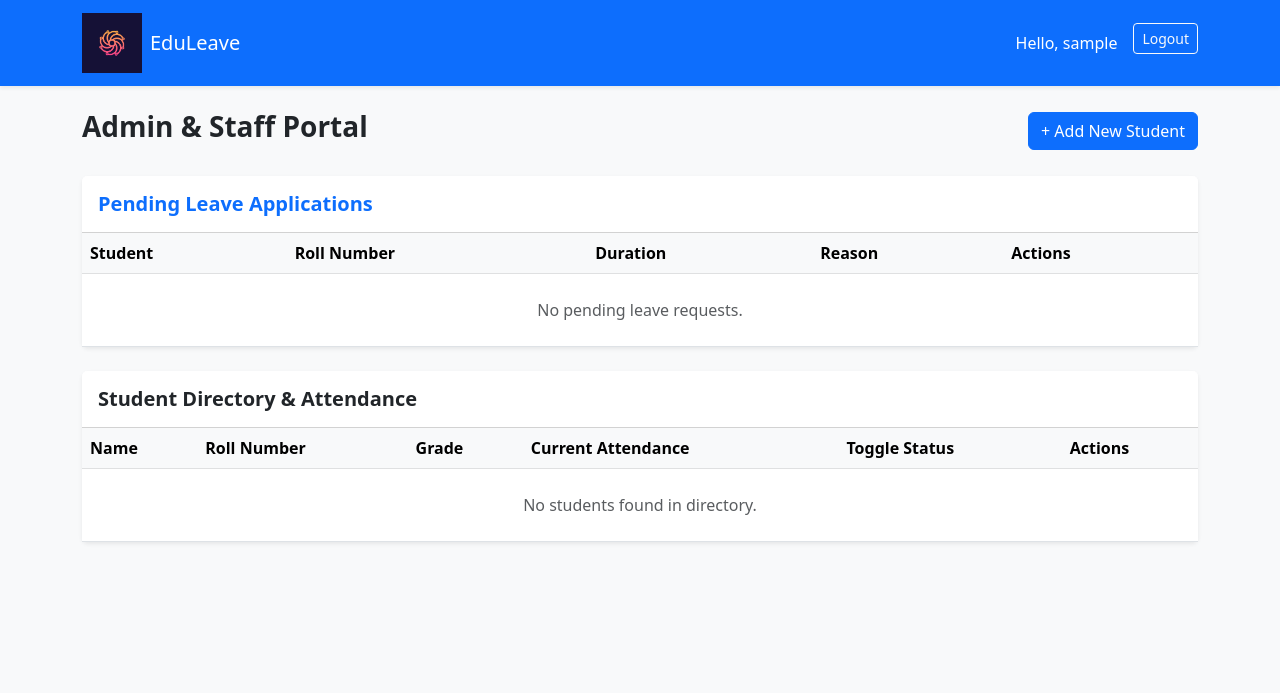
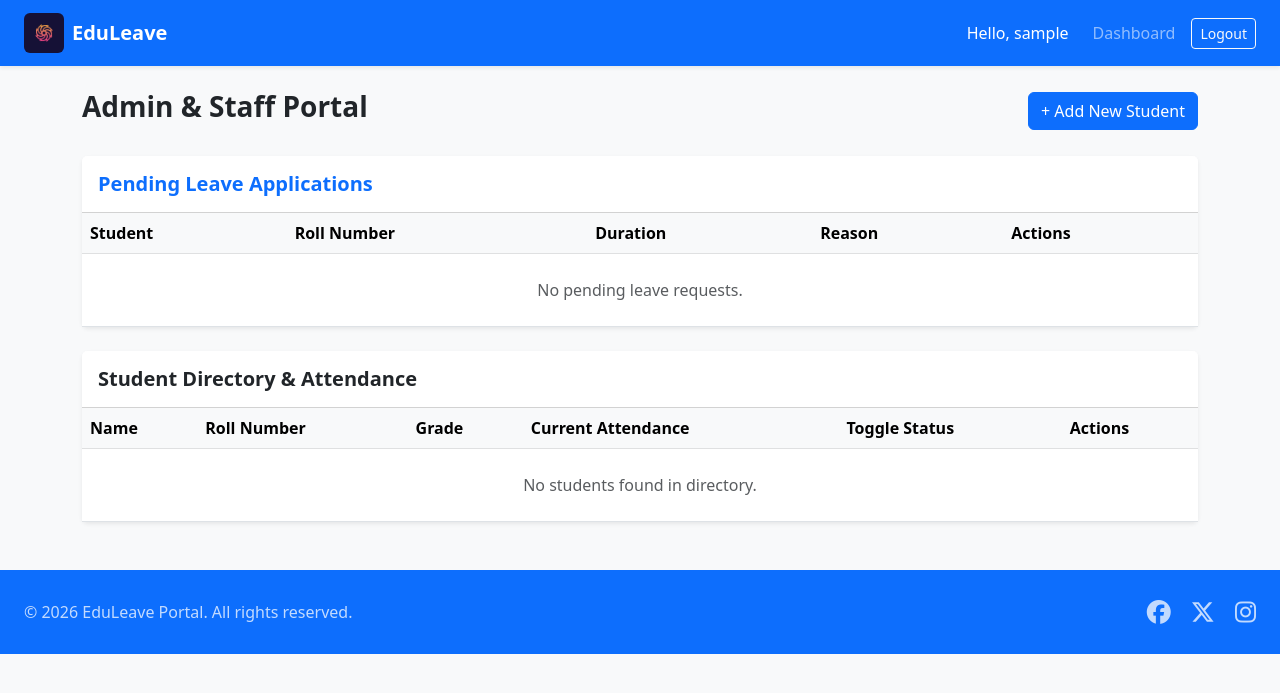
Before and after one commit to shrutijind/student_project, a Django app: page /dashboard/ in a window 1280 px wide. Shown: the top 693 px of the page. Run offline with Django 5.2, Linux system fonts and the light colour scheme; the visitor is signed in with stand-in values (Sample User, id 1); data that the repository does not hold is empty.

Commit message:
Add footer with socila media links using Font Awesome

```diff
--- a/students/templates/students/base.html
+++ b/students/templates/students/base.html
@@ -4,6 +4,8 @@
 <head>
     <meta charset="UTF-8">
     <meta name="viewport" content="width=device-width, initial-scale=1.0">
+    <!-- Font Awesome CDN (v6.5.1) -->
+<link rel="stylesheet" href="https://cdnjs.cloudflare.com/ajax/libs/font-awesome/6.5.1/css/all.min.css">
     <title>EduLeave</title>
    <!-- PNG Favicon using eduleavelogo.png -->
     <link rel="icon" type="image/png" href="{% static 'students/images/eduleavelogo.png' %}">
@@ -13,33 +15,50 @@
 </head>
 <body class="bg-light">
 
-    <!-- Navbar -->
+    <!-- Navigation Bar -->
 <nav class="navbar navbar-expand-lg navbar-dark bg-primary shadow-sm mb-4">
-        <div class="container">
-            <a class="navbar-brand d-flex align-items-center" href="{% url 'dashboard' %}">
+    <div class="container-fluid px-4">
+        <!-- Brand Link shifted left -->
+        <a class="navbar-brand d-flex align-items-center fw-bold me-auto ms-0" href="{% url 'dashboard' %}">
             <img src="{% static 'students/images/eduleavelogo.png' %}"
                  alt="EduLeave Logo"
-         width="60"
-         height="60"
-         class="d-inline-block align-text-top me-2"
-         onerror="this.style.display='none'; this.remove();">
+                 width="40"
+                 height="40"
+                 class="d-inline-block align-text-top me-2 rounded">
             <span>EduLeave</span>
         </a>
-            <div class="d-flex">
+
+        <button class="navbar-toggler" type="button" data-bs-toggle="collapse" data-bs-target="#navbarNav">
+            <span class="navbar-toggler-icon"></span>
+        </button>
+
+        <div class="collapse navbar-collapse" id="navbarNav">
+            <ul class="navbar-nav ms-auto align-items-center">
                 {% if user.is_authenticated %}
+                    <li class="nav-item">
                         <span class="navbar-text me-3 text-white">Hello, {{ user.username }}</span>
-                    <form method="post" action="{% url 'logout' %}" class="d-inline">
+                    </li>
+                    <li class="nav-item">
+                        <a class="nav-link" href="{% url 'dashboard' %}">Dashboard</a>
+                    </li>
+                    <li class="nav-item ms-lg-2">
+                        <form action="{% url 'logout' %}" method="post" class="d-inline">
                             {% csrf_token %}
                             <button type="submit" class="btn btn-outline-light btn-sm">Logout</button>
                         </form>
+                    </li>
                 {% else %}
-                    <a href="{% url 'login' %}" class="btn btn-outline-light btn-sm me-2">Login</a>
-                    <a href="{% url 'register' %}" class="btn btn-light btn-sm">Register</a>
+                    <li class="nav-item">
+                        <a class="btn btn-outline-light btn-sm me-2" href="{% url 'login' %}">Login</a>
+                    </li>
+                    <li class="nav-item">
+                        <a class="btn btn-light text-primary btn-sm fw-semibold" href="{% url 'register' %}">Register</a>
+                    </li>
                 {% endif %}
+            </ul>
         </div>
     </div>
 </nav>
-
     <!-- Main Container & Messages -->
     <div class="container mb-5">
         {% if messages %}
@@ -54,7 +73,31 @@
         {% block content %}
         {% endblock %}
     </div>
+<!--  Footer -->
 
+<!-- Global Footer with Font Awesome Icons -->
+<footer class="bg-primary text-white py-4 mt-auto">
+    <div class="container-fluid px-4 d-flex flex-column flex-md-row align-items-center justify-content-between">
+        <p class="mb-2 mb-md-0 opacity-75">&copy; {% now "Y" %} EduLeave Portal. All rights reserved.</p>
+        <ul class="list-inline mb-0">
+            <li class="list-inline-item me-3">
+                <a href="https://facebook.com" class="text-white opacity-75 text-decoration-none fs-4" target="_blank" aria-label="Facebook">
+                    <i class="fa-brands fa-facebook"></i>
+                </a>
+            </li>
+            <li class="list-inline-item me-3">
+                <a href="https://twitter.com" class="text-white opacity-75 text-decoration-none fs-4" target="_blank" aria-label="X/Twitter">
+                    <i class="fa-brands fa-x-twitter"></i>
+                </a>
+            </li>
+            <li class="list-inline-item">
+                <a href="https://instagram.com" class="text-white opacity-75 text-decoration-none fs-4" target="_blank" aria-label="Instagram">
+                    <i class="fa-brands fa-instagram"></i>
+                </a>
+            </li>
+        </ul>
+    </div>
+</footer>
     <!-- Bootstrap JS -->
     <script src="https://cdn.jsdelivr.net/npm/bootstrap@5.3.0/dist/js/bootstrap.bundle.min.js"></script>
 </body>
```
Lines whose indentation alone changed are shown as unchanged.
